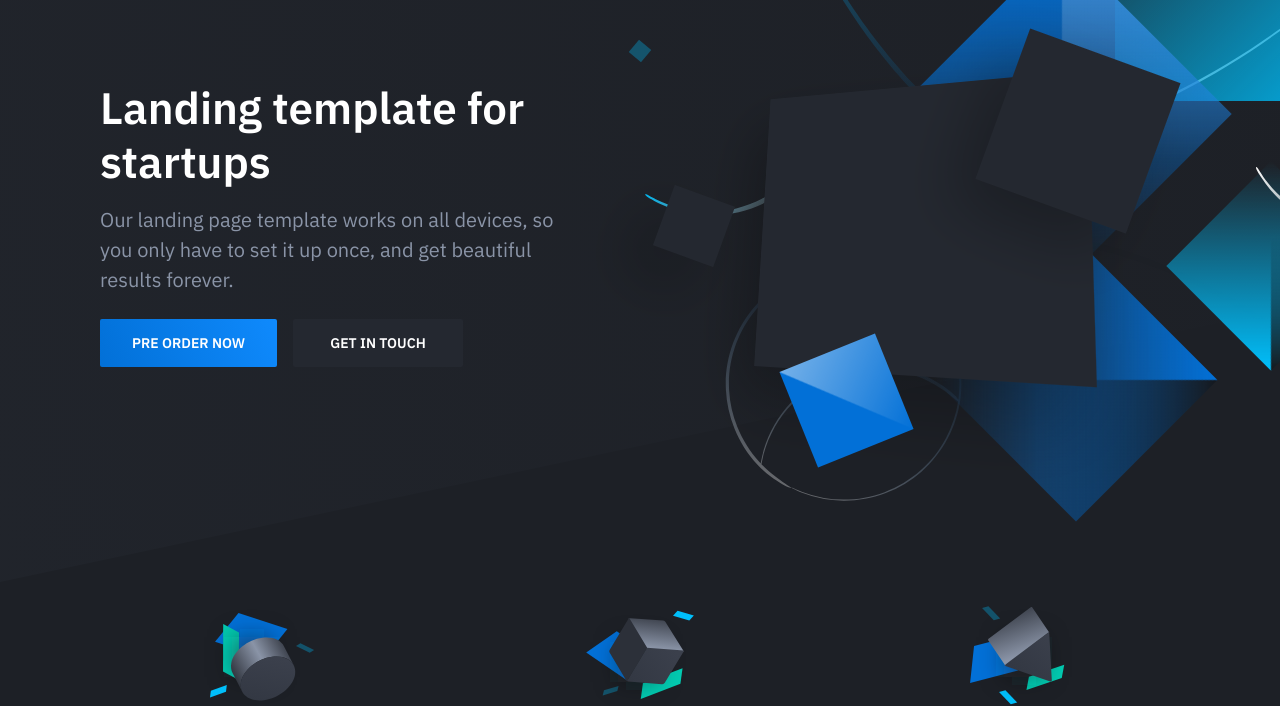
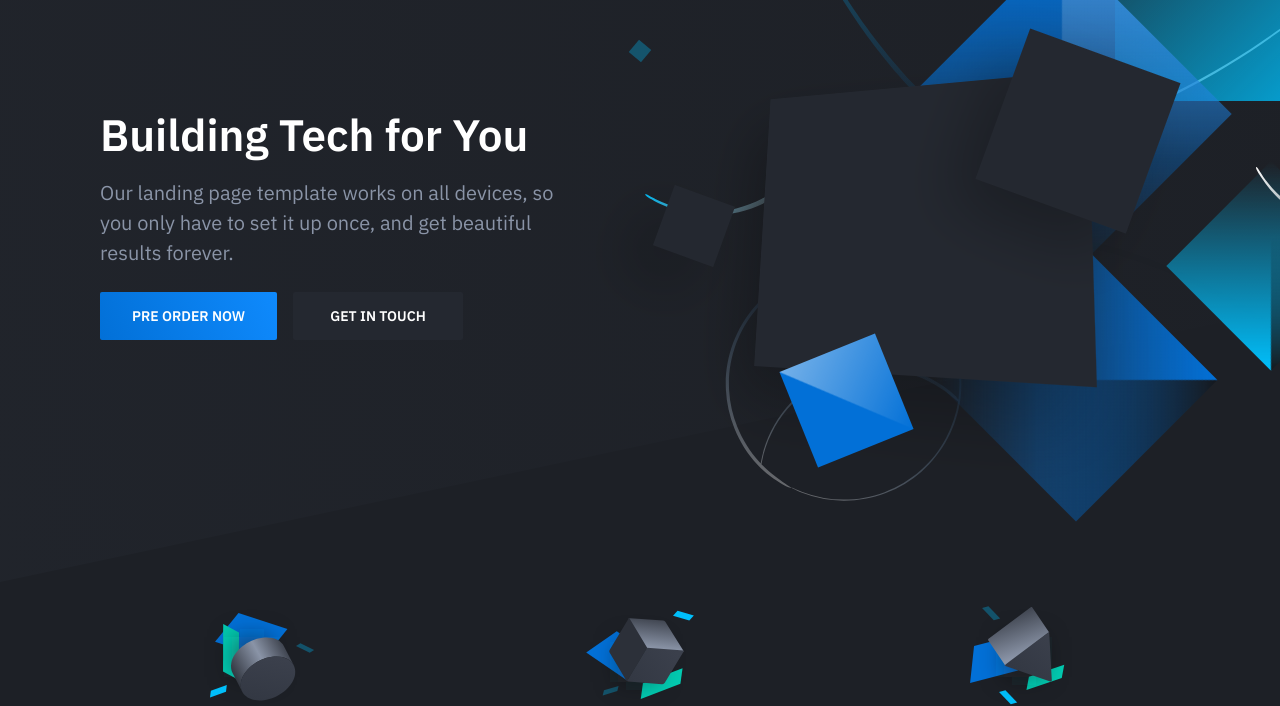
Before and after one commit to RahulMauryaEE/labs.systems, a plain HTML site: page index.html in a window 1280 px wide. Shown: the part 118-824 px from the top of the page. Drawn offline with nearby package versions, Linux system fonts and the light colour scheme.

Commit message:
second commit

```diff
--- a/index.html
+++ b/index.html
@@ -4,7 +4,7 @@
     <meta charset="utf-8">
     <meta http-equiv="X-UA-Compatible" content="IE=edge">
     <meta name="viewport" content="width=device-width, initial-scale=1">
-    <title>Solid Template</title>
+    <title>Systems Labs</title>
     <link href="https://fonts.googleapis.com/css?family=IBM+Plex+Sans:400,600" rel="stylesheet">
     <link rel="stylesheet" href="dist/css/style.css">
 	<script src="https://unpkg.com/animejs@3.0.1/lib/anime.min.js"></script>
@@ -31,7 +31,7 @@
                 <div class="container">
                     <div class="hero-inner">
 						<div class="hero-copy">
-	                        <h1 class="hero-title mt-0">Landing template for startups</h1>
+	                        <h1 class="hero-title mt-0">Building Tech for You</h1>
 	                        <p class="hero-paragraph">Our landing page template works on all devices, so you only have to set it up once, and get beautiful results forever.</p>
 	                        <div class="hero-cta"><a class="button button-primary" href="#">Pre order now</a><a class="button" href="#">Get in touch</a></div>
 						</div>
```
